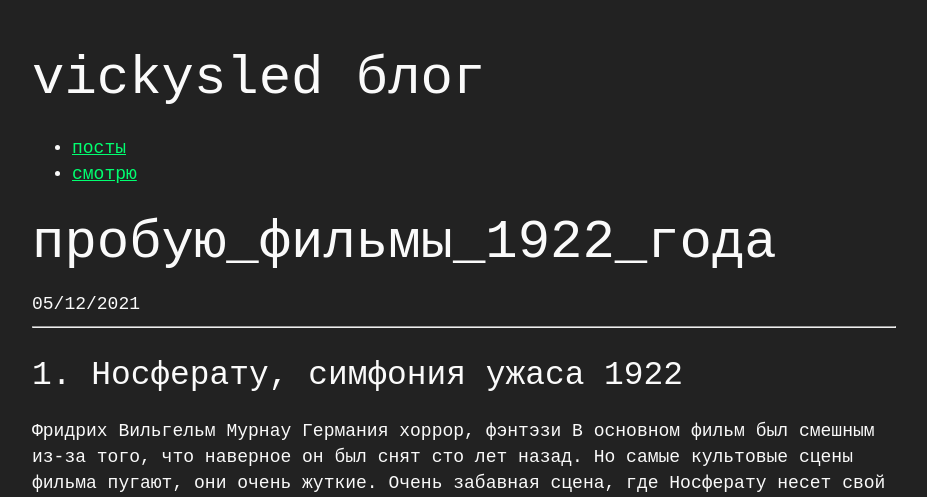
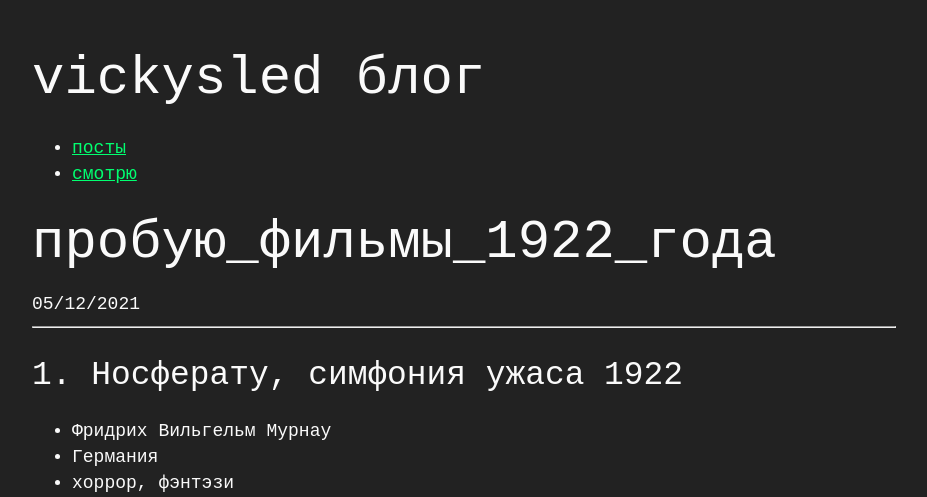
Before and after one commit to vickysled/vickysled.github.io, a Jekyll site: the page built from _posts/2021-12-05-movies1922.md, in a window 1280 px wide. Shown: the top 497 px of the page, without its empty margins (176-1103 px from the left). Built offline with Jekyll 4.4.1, drawn with Linux system fonts in a browser that asks for light colours; some of the changed text lies outside the part shown.

```diff
--- a/_posts/2021-12-05-movies1922.md
+++ b/_posts/2021-12-05-movies1922.md
@@ -6,9 +6,10 @@ tags: смотрю
 ---
 
 ## 1. Носферату, симфония ужаса 1922
-Фридрих Вильгельм Мурнау
-Германия
-хоррор, фэнтэзи
+- Фридрих Вильгельм Мурнау
+- Германия
+- хоррор, фэнтэзи
+
 В основном фильм был смешным из-за того, что наверное он был снят сто лет назад. Но самые культовые сцены фильма пугают, они очень жуткие. Очень забавная сцена, где Носферату несет свой гроб, великолепная хаха Фэнтэзи даже больше из-за сверхъестественной любви между двумя людьми
 
 ![poster1](https://www.film.ru/sites/default/files/movies/posters/1624601-1661826.jpeg)
```
